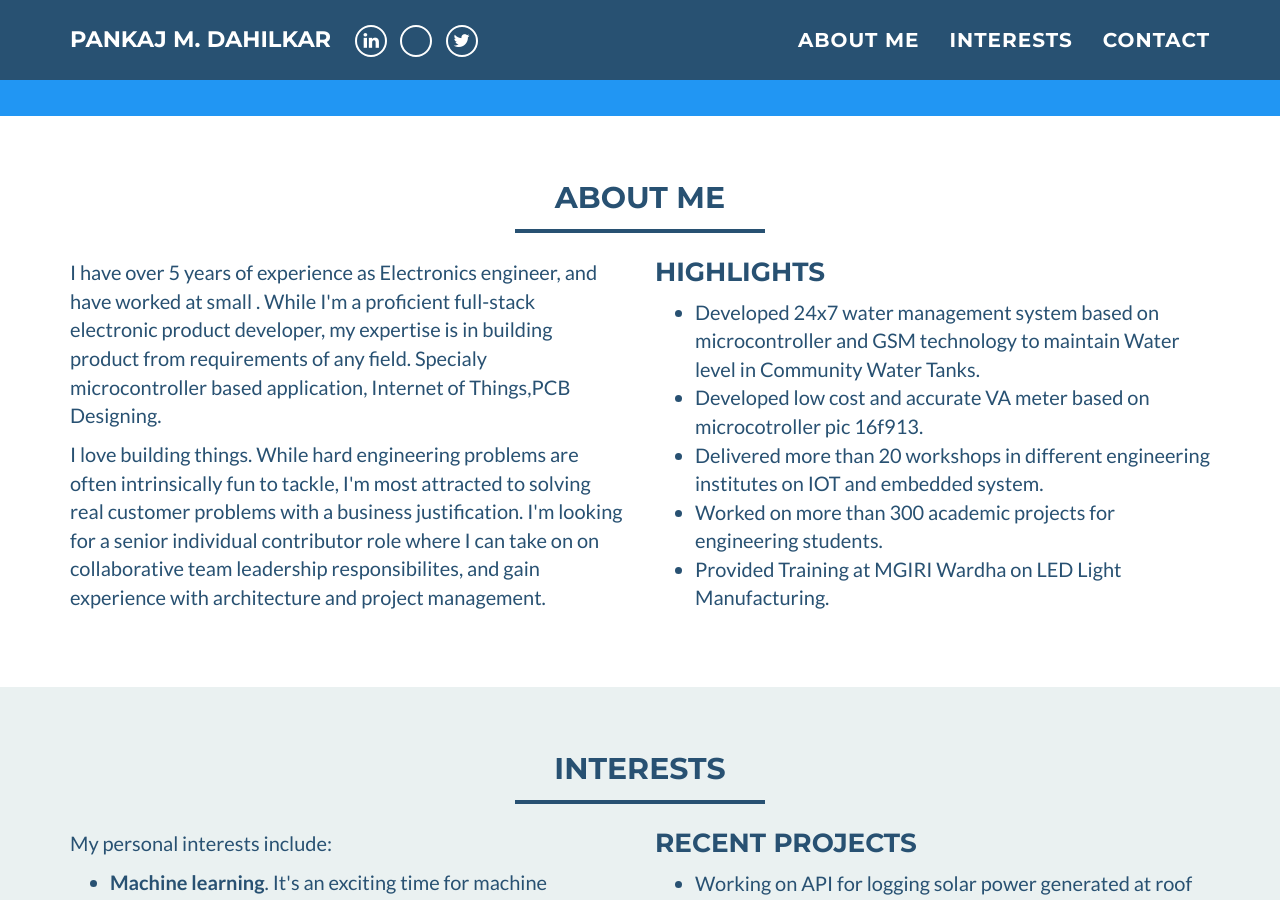
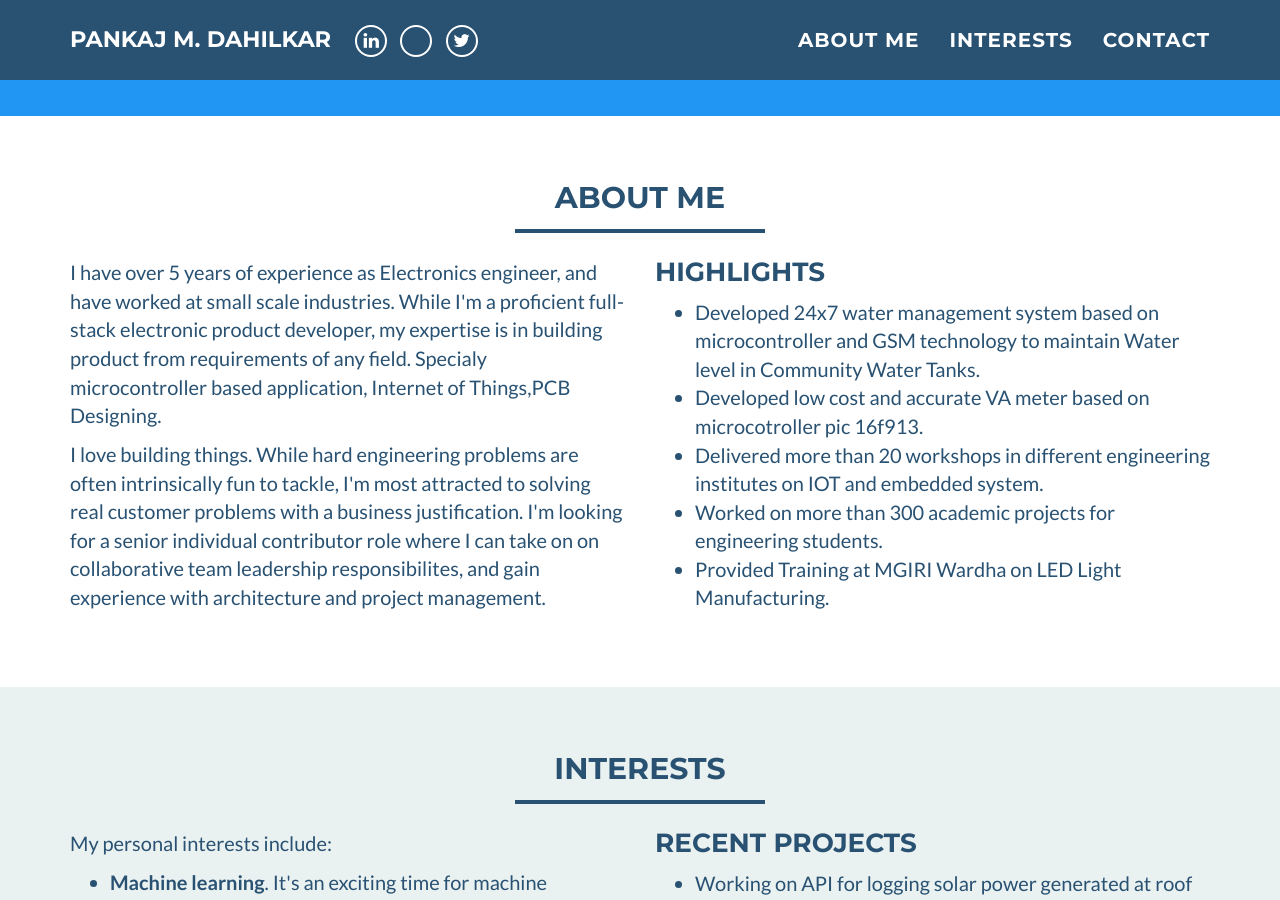
Before and after one commit to pankajdahilkar/pankajdahilkar.github.io, a Jekyll site: the page built from index.html, in a window 1280 px wide and 900 px high, scrolled down 458 px. Built offline with Jekyll 4.4.1, drawn with Linux system fonts in a browser that asks for light colours.

Commit message:
Initial commit

```diff
--- a/_includes/about_me.html
+++ b/_includes/about_me.html
@@ -10,7 +10,7 @@
 	    <div class="col-sm-6">
     		<p>
             I have over 5 years of experience as Electronics  engineer, and have worked
-            at small . While I'm a proficient full-stack electronic product developer, my expertise is in building
+            at small scale industries. While I'm a proficient full-stack electronic product developer, my expertise is in building
             product from requirements of any field. Specialy microcontroller based application, Internet of Things,PCB
             Designing.
 
--- a/_layouts/default.html
+++ b/_layouts/default.html
@@ -75,7 +75,7 @@
         <div class="container">
             <div class="row">
                 <div class="col-lg-12">
-                    <img class="profile-img" src="img/profile.png" alt="{{ site.name }}">
+                    <img class="profile-img" src="img/profile.jpg" alt="{{ site.name }}">
                     <div class="intro-text">
                         <span class="name">{{ site.name }}</span>
                         <hr>
```
Also changed, not shown: img/profile.jpg (added), img/profile.png (deleted).
